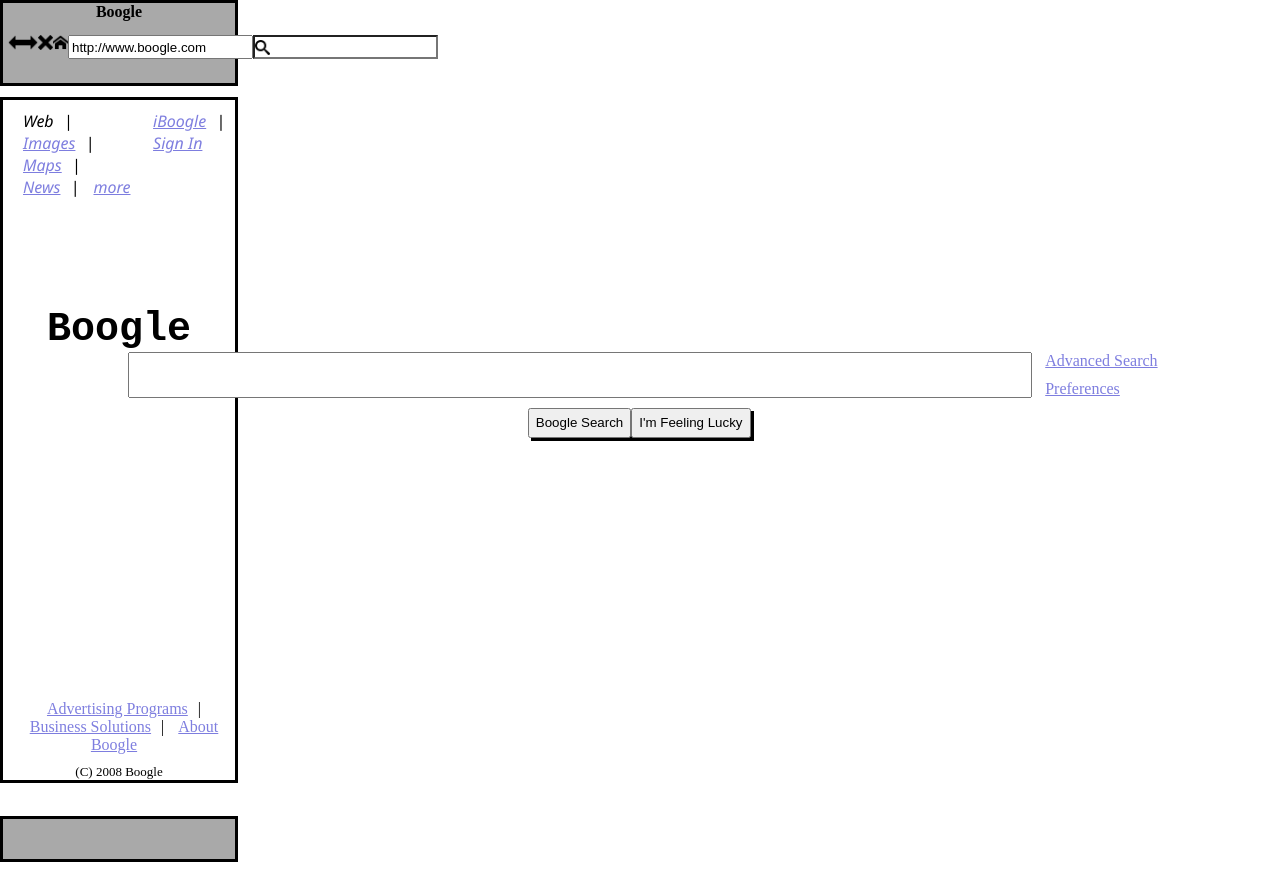
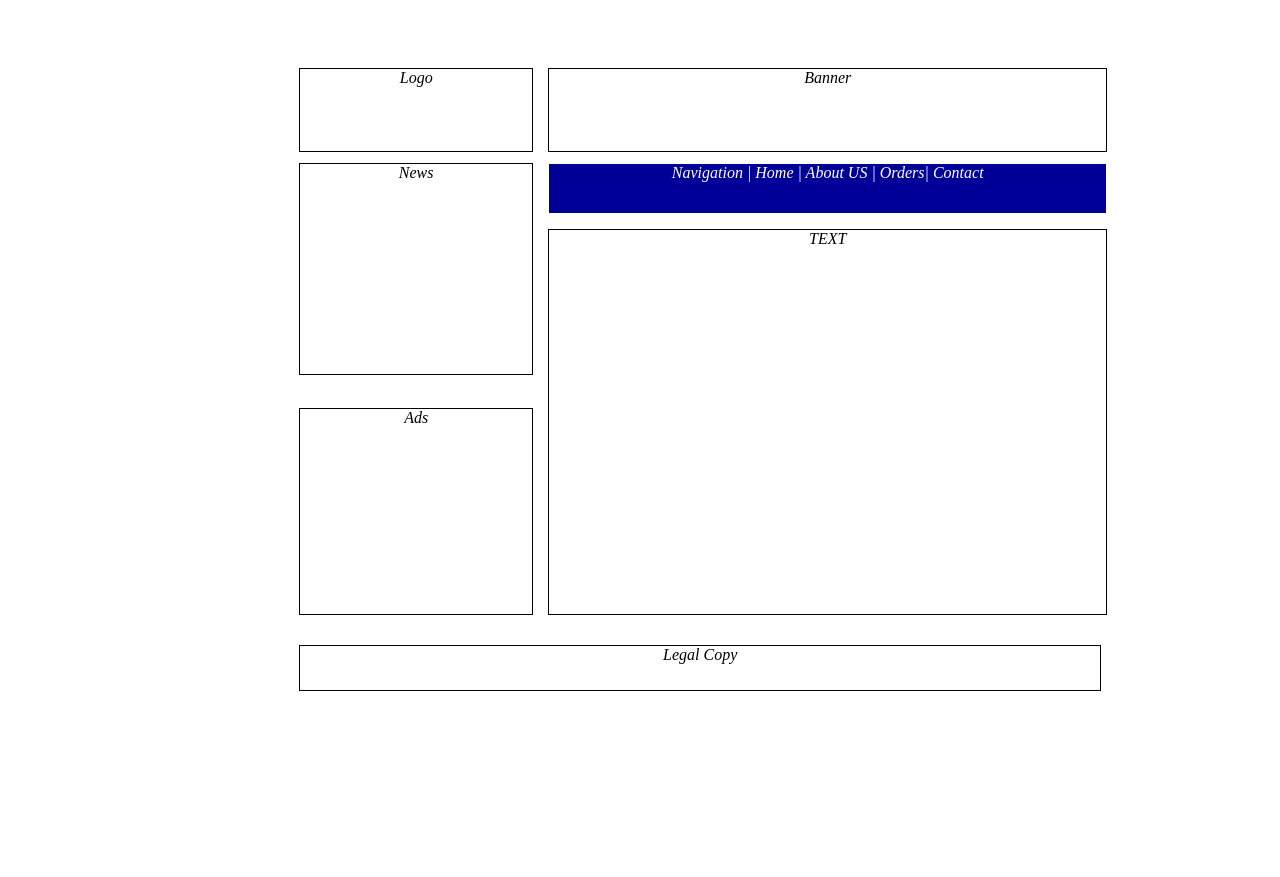
Before and after one commit to nikhilakatiki/Proejct-Flex-UI, a plain HTML site: page index.html in a window 1280 px wide. After the commit the page ends 800 px from the top, so only its background shows below. Drawn offline with Linux system fonts and the light colour scheme.

Commit message:
Add files via upload

```diff
--- a/index.html
+++ b/index.html
@@ -3,229 +3,30 @@
 
 <head>
     <meta charset="utf-8">
-    <title>Search</title>
+    <title>Layout</title>
     <link rel="stylesheet" href="style.css">
 </head>
-<style>
-    .grid-container {
-        display: flex;
-        flex-direction: column;
-    }
-
-    .item1 {
-        display: flex;
-        text-align: center;
-        font-weight: bolder;
-        flex-direction: column;
-        height: 10vh;
-        background-color: darkgrey;
-        border-style: solid;
-        border-color: black
-    }
-
-    .item2 {
-        display: flex;
-        flex-direction: column;
-        height: 85vh;
-        border-style: solid;
-        border-color: black
-    }
-
-    .item3 {
-        height: 5vh;
-        border-style: solid;
-        border-color: black;
-        background-color: darkgrey;
-    }
-
-    body {
-        margin: 0;
-    }
-
-    .bar {
-        display: flex;
-        flex-direction: row;
-        justify-content: space-between;
-        height: 3vh;
-        margin-left: 5px;
-        margin-right: 5px;
-
-    }
-
-    .barsize {
-        width: 80vw;
-    }
-
-    .boo {
-        height: 4vh;
-    }
-
-    .search {
-        background-image: url("public/search.png");
-        background-position: left;
-        background-repeat: no-repeat;
-        background-size: 15px;
-    }
-
-    .line {
-        display: flex;
-        flex-direction: row;
-        justify-content: space-between;
-        padding-left: 10px;
-        padding-right: 10px;
-        padding-top: 10px;
-        font-family: 'Segoe UI', Tahoma, Geneva, Verdana, sans-serif;
-        font-style: oblique;
-        height: 30%;
-    }
-
-    a {
-        padding-right: 10px;
-        padding-left: 10px;
-        text-decoration: underline;
-        color: rgba(60, 60, 207, 0.664);
-    }
-
-    .no {
-        text-decoration: none;
-        color: black;
-    }
-
-    .dim {
-        color: black;
-        text-align: center;
-        font-weight: bolder;
-        font-family: monospace;
-        font-size: 40px;
-    }
-
-    .barinfo {
-        display: flex;
-        flex-direction: row;
-        width: 100vw;
-        justify-content: center;
-    }
-
-    .info {
-        height: 40px;
-        width: 70vw;
-    }
-
-    .divide {
-        display: flex;
-        flex-direction: column;
-        text-decoration: underline;
-        color: rgba(60, 60, 207, 0.664);
-        padding-left: 1vw;
-        justify-content: space-between;
-    }
-
-    .lucky {
-        display: flex;
-        flex-direction: row;
-        padding-top: 10px;
-        padding-left: 41vw;
-        padding-right: 41vw;
-        justify-content: space-between;
-    }
-
-    .shade {
-        box-shadow: 3px 3px;
-        height: 30px;
-    }
-
-    .endBoo {
-        display: flex;
-        flex-direction: column;
-        text-align: center;
-    }
-
-    .footline {
-        text-decoration: underline;
-        color: rgba(60, 60, 207, 0.664);
-
-    }
-
-    .BigBoo {
-        height: 60%;
-    }
-
-    .num {
-        padding-top: 10px;
-        text-align: center;
-        font-size: small;
-    }
-</style>
 
 <body>
-    <div class="grid-container">
-        <div class="item1">
-            <div class="boo"> Boogle</div>
-            <divv class=bar>
-                <img src="public\arrow-left.png" width="15" height="15">
-                <img src="public\arrow-right.png" width="15" height="15">
-                <img src="public\cross.png" width="15" height="15">
-                <img src="public\home.png" width="15" height="15">
-                <input class="barsize" type="text" id=name value="http://www.boogle.com">
-                <input class="search" type="text" id=name2>
-        </div>
-        <div class="item2">
-            <div class="line">
-                <div>
-                    <a class="no">Web</a>|
-                    <a>Images</a>|
-                    <a>Maps</a>|
-                    <a>News</a>|
-                    <a>more</a>
+    <div class="size">
+        <div class="layout">
+            <div class="grid-container">
+                <div class="firstColumn">
+                    <div class="item1">Logo</div>
+                    <div class="item2">News</div>
+                    <div class="item3">Ads</div>
                 </div>
-                <div>
-                    <a>iBoogle</a>|
-                    <a>Sign In</a>
+                <div class="column">
+                    <div class="item4">Banner</div>
+                    <div class="item5 specs">Navigation | Home | About US | Orders| Contact</div>
+                    <div class="item6">TEXT</div>
                 </div>
-
             </div>
-            <div class="BigBoo">
-                <div class="dim">Boogle</div>
-                <div class="barinfo">
-                    <div>
-                        <input class="info" type="text" id=name size="100">
-                    </div>
-                    <div class="divide">
-                        <div>
-                            Advanced Search
-                        </div>
-                        <div>
-                            Preferences
-                        </div>
-                    </div>
-                </div>
-                <div class="lucky">
-                    <div>
-                        <input class="shade" type="button" value="Boogle Search">
-                    </div>
-                    <div>
-                        <input class="shade" type="button" value="I'm Feeling Lucky">
-                    </div>
-                </div>
-
-            </div>
-            <div class="endBoo">
-                <div >
-                    <a class="footline">Advertising Programs</a>|
-                    <a class="footline">Business Solutions</a>|
-                    <a class="footline">About Boogle</a>
-                </div>
-                <div class="num">
-                    (C) 2008 Boogle
-                </div>
-
+            <div>
+                <div class="item7">Legal Copy</div>
             </div>
         </div>
-        <div class="item3"></div>
     </div>
-
-
-
 </body>
 
 </html>
```
